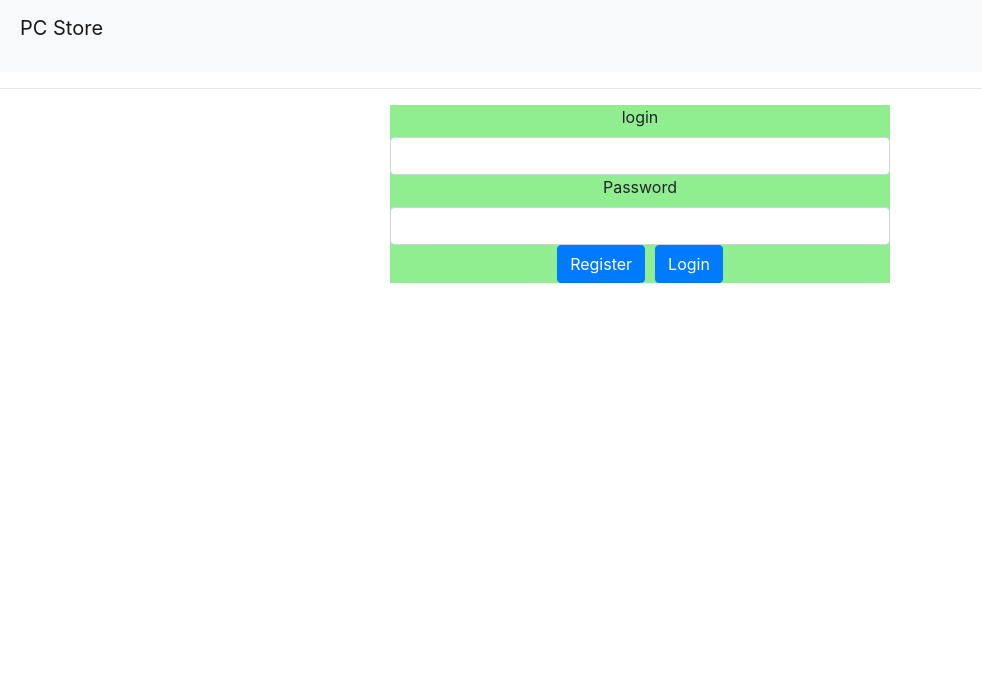
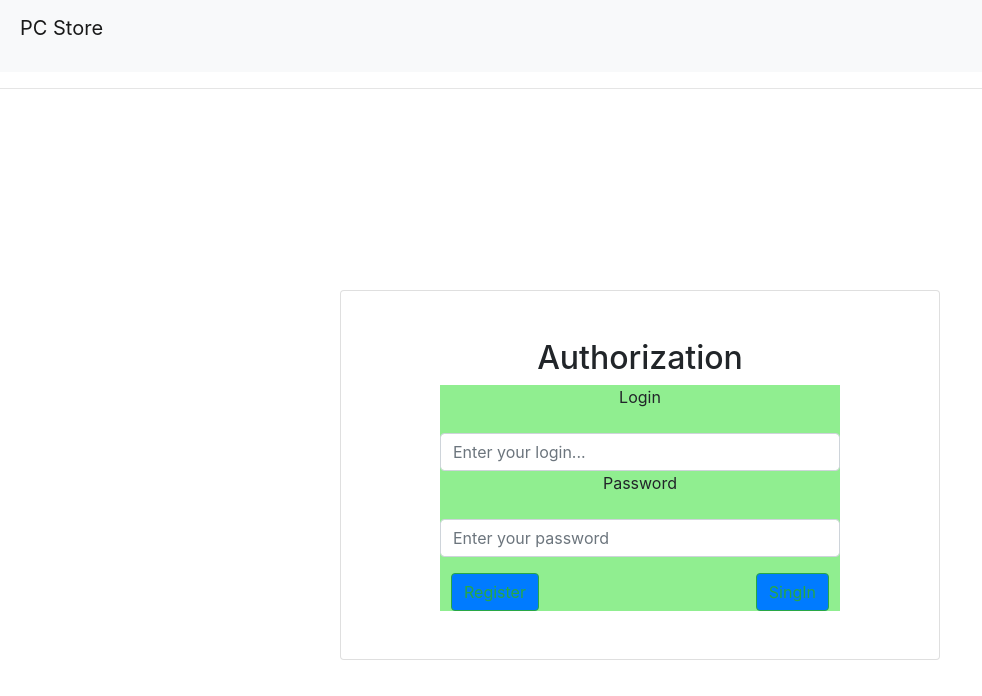
Before and after one commit to VadimZubchenko/WebApp-PcStore-Frontend, a React (Create React App) app: page /login in a window 1280 px wide. Before the commit this address led to /. Shown: the top 696 px of the page, without its empty margins (0-982 px from the left). Built offline with nearby package versions, Linux system fonts and the light colour scheme.

Commit message:
login form changes to registration form

```diff
--- a/src/App.js
+++ b/src/App.js
@@ -183,7 +183,7 @@ function App() {
   const register = (user) => {
     // change second state of 'urlRequest', that makes to trigger component updating with useEffect()
     setUrlRequest({
-      url: "/staffs",
+      url: "/registration",
       request: {
         method: "POST",
         mode: "cors",
@@ -269,17 +269,12 @@ function App() {
     <Routes>
       <Route
         exact
-        path="/"
+        path="/login"
         element={
-          <LoginPage
-            setError={setError}
-            register={register}
-            login={login}
-            clearState={clearState}
-          />
+          <LoginPage setError={setError} register={register} login={login} />
         }
       />
-      <Route path="*" element={<Navigate to="/" />} />
+      <Route path="*" element={<Navigate to="/login" />} />
     </Routes>
   );
   // this part XML will be loaded when user is already logged and isLogged change to true in the 'first' type of state
@@ -288,7 +283,7 @@ function App() {
       <Routes>
         <Route
           exact
-          path="/"
+          path="/customers"
           element={
             <ListCustomerComponent list={state.list} errorMsg={state.error} />
           }
@@ -297,7 +292,7 @@ function App() {
           path="/add-customer"
           element={<AddCustomerForm addCustomer={addCustomer} />}
         />
-        <Route path="*" element={<Navigate to="/" />} />
+        <Route path="*" element={<Navigate to="/customers" />} />
       </Routes>
     );
   }
--- a/src/components/LoginPage.js
+++ b/src/components/LoginPage.js
@@ -1,5 +1,9 @@
 import { React } from "react";
-import { useState } from "react";
+import { Container, Form, FormControl } from "react-bootstrap";
+import Card from "react-bootstrap/Card";
+import Button from "react-bootstrap/Button";
+import Row from "react-bootstrap/Row";
+import { useState, useEffect } from "react";
 
 // Controlled components (form handling)
 const LoginPage = (props) => {
@@ -9,6 +13,31 @@ const LoginPage = (props) => {
     login: "",
     password: "",
   });
+
+  //useEffect being intitiated if 'isReg' state changes
+  useEffect(() => {}, [state.isReg]);
+
+  const changeToReg = (event) => {
+    if (event.target.name === "toRegForm") {
+      props.setError("Registration form");
+      setState((state) => {
+        return {
+          ...state,
+          isReg: true,
+        };
+      });
+    }
+    if (event.target.name === "toLogForm") {
+      props.setError("Authorization form");
+      setState((state) => {
+        return {
+          ...state,
+          isReg: false,
+        };
+      });
+    }
+  };
+
   //define method 'onChange' as a property, that is equal as an arrow function,
   //where 'event' is passed as a parameter
   const onChange = (event) => {
@@ -41,48 +70,139 @@ const LoginPage = (props) => {
     }
   };
 
+  console.log("Registration state:" + state.isReg);
   //this is just for changing in return() the state.login and state.password to login and password.
   const { login, password } = state;
 
-  return (
-    <div style={{ width: 500, backgroundColor: "lightgreen", margin: "auto" }}>
-      <form className="mb-3">
+  let tempForm = (
+    <Container
+      className="d-flex justify-content-center align-items-center"
+      style={{ height: window.innerHeight - 60 }}
+    >
+      <Card style={{ width: 600 }} className="p-5">
+        <h2>Authorization</h2>
+        <div
+          style={{ width: 400, backgroundColor: "lightgreen", margin: "auto" }}
+        >
+          <Form className="d-flex flex-column">
             <label htmlFor="login" className="form-label">
-          login
+              Login
             </label>
-        <input
+            <FormControl
               type="text"
               name="login"
               id="login"
-          className="form-control"
+              className="mt-3"
+              placeholder="Enter your login..."
               onChange={onChange}
               value={login}
             />
             <label htmlFor="password" className="form-label">
               Password
             </label>
-        <input
+            <FormControl
               type="password"
               name="password"
               id="password"
-          className="form-control"
+              className="mt-3"
+              placeholder="Enter your password"
               onChange={onChange}
               value={password}
             />
-        <button className="btn btn-primary" name="register" onClick={onSubmit}>
+            <Row className="d-flex justify-content-between mt-3 pl-3 pr-3">
+              <Button
+                variant={"outline-success"}
+                className="btn btn-primary"
+                name="toRegForm"
+                onClick={changeToReg}
+                style={{ marginLeft: 10 }}
+              >
                 Register
-        </button>
-        <button
+              </Button>
+              <Button
+                variant={"outline-success"}
                 className="btn btn-primary"
                 name="login"
                 onClick={onSubmit}
+                style={{ marginRight: 10 }}
+              >
+                SingIn
+              </Button>
+            </Row>
+          </Form>
+        </div>
+      </Card>
+    </Container>
+  );
+
+  if (state.isReg) {
+    tempForm = (
+      <Container
+        className="d-flex justify-content-center align-items-center"
+        style={{ height: window.innerHeight - 60 }}
+      >
+        <Card style={{ width: 600 }} className="p-5">
+          <h2>Registration</h2>
+          <div
+            style={{
+              width: 500,
+              backgroundColor: "lightgreen",
+              margin: "auto",
+            }}
+          >
+            <Form className="d-flex flex-column">
+              <label htmlFor="login" className="form-label">
+                Login
+              </label>
+              <FormControl
+                type="text"
+                name="login"
+                id="login"
+                className="mt-3"
+                placeholder="Enter your login..."
+                onChange={onChange}
+                value={login}
+              />
+              <label htmlFor="password" className="form-label">
+                Password
+              </label>
+              <FormControl
+                type="password"
+                name="password"
+                id="password"
+                className="mt-3"
+                placeholder="Enter your password"
+                onChange={onChange}
+                value={password}
+              />
+              <Row className="d-flex justify-content-between mt-3 pl-3 pr-3">
+                <Button
+                  variant={"outline-success"}
+                  className="btn btn-primary"
+                  name="toLogForm"
+                  onClick={changeToReg}
                   style={{ marginLeft: 10 }}
                 >
-          Login
-        </button>
-      </form>
+                  SingIn
+                </Button>
+                <Button
+                  variant={"outline-success"}
+                  className="btn btn-primary"
+                  name="register"
+                  onClick={onSubmit}
+                  style={{ marginRight: 10 }}
+                >
+                  Register
+                </Button>
+              </Row>
+            </Form>
           </div>
+        </Card>
+      </Container>
     );
+  }
+
+  return <div>{tempForm}</div>;
 };
 
 export default LoginPage;
--- a/src/components/Navbar.js
+++ b/src/components/Navbar.js
@@ -6,13 +6,13 @@ const Navbar = (props) => {
     links = (
       <ul className="navbar-nav">
         <li className="nav-item active">
-          <Link to="/">Customers List</Link>
+          <Link to="/customers">Customers List</Link>
         </li>
         <li className="nav-item" style={{ marginLeft: 5 }}>
           <Link to="/add-customer">Add new customer</Link>
         </li>
         <li className="nav-item" style={{ marginLeft: 5 }}>
-          <Link to="/" onClick={props.logout}>
+          <Link to="/logout" onClick={props.logout}>
             Logout
           </Link>
         </li>
--- /dev/null
+++ b/src/utils/consts.js
@@ -0,0 +1,2 @@
+export const LOGIN_ROUTE = "/login";
+export const REGISTRATION_ROUTE = "/registration";
```
Lines whose indentation alone changed are shown as unchanged.
